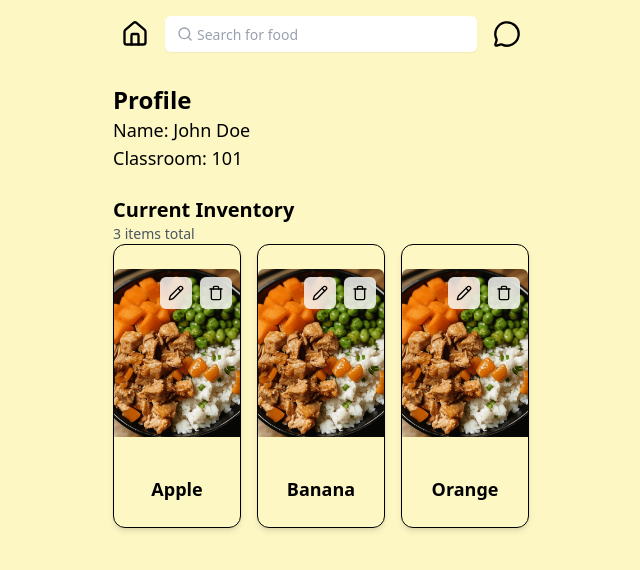
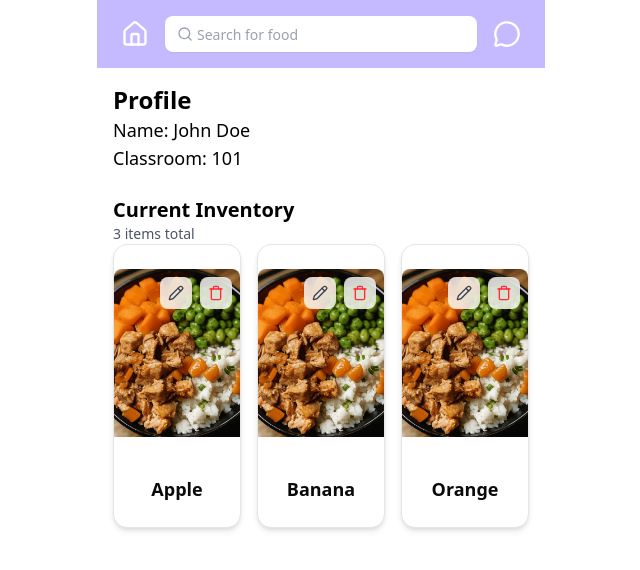
Before and after one commit to ntur101/LunchMeet, a React (Vite) app: page /profile in a window 1280 px wide. Shown: the top 570 px of the page, without its empty margins (319-959 px from the left). Built offline with nearby package versions, Linux system fonts and the light colour scheme.

Commit message:
Revert "feat: change colors CAN MERGE AFTER CHANGES"

```diff
--- a/components/ui/header-bar.jsx
+++ b/components/ui/header-bar.jsx
@@ -24,20 +24,20 @@ export function HeaderBar() {
     setSearchTerm(e.target.value);
   };
   return (
-    <div className="w-full flex items-center justify-between px-4 py-3 space-x-2">
+    <div className="w-full flex items-center justify-between bg-[#C5BAFF] px-4 py-3 space-x-2">
 
       {isHome ? (
         // Show Profile icon on Home
         <Link to="/profile">
           <div className="rounded-xl p-2 hover:bg-white transition">
-            <CircleUserRound className="h-7 w-7 " />
+            <CircleUserRound className="h-7 w-7 text-white" />
           </div>
         </Link>
       ) : (
         // Show Home icon on other pages
         <Link to="/">
           <div className="rounded-xl p-2 hover:bg-white transition">
-            <House className="h-7 w-7 " />
+            <House className="h-7 w-7 text-white" />
           </div>
         </Link>
       )}
@@ -58,7 +58,7 @@ export function HeaderBar() {
       {/* Right icon */}
       <Link to="/chats">
         <div className="rounded-xl p-2 hover:bg-white transition">
-          <MessageCircle className="h-7 w-7 " />
+          <MessageCircle className="h-7 w-7 text-white" />
         </div>
       </Link>
     </div>
--- a/src/index.css
+++ b/src/index.css
@@ -3,72 +3,118 @@
 
 @custom-variant dark (&:is(.dark *));
 
-:root {
-  --background: oklch(96.79% 0.0654 102.26);
-  --secondary-background: oklch(100% 0 0);
-  --foreground: oklch(0% 0 0);
-  --main-foreground: oklch(0% 0 0);
-  --main: oklch(86.03% 0.176 92.36);
-  --border: oklch(0% 0 0);
-  --ring: oklch(0% 0 0);
-  --overlay: oklch(0% 0 0 / 0.8);
-  --shadow: 2px 2px 0px 0px var(--border);
-  --chart-1: #FACC00;
-  --chart-2: #7A83FF;
-  --chart-3: #FF4D50;
-  --chart-4: #00D696;
-  --chart-5: #0099FF;
-  --chart-active-dot: #000;
-}
-
-.dark {
-  --background: oklch(29.28% 0.0373 94.38);
-  --secondary-background: oklch(23.93% 0 0);
-  --foreground: oklch(92.49% 0 0);
-  --main-foreground: oklch(0% 0 0);
-  --main: oklch(79.36% 0.1624 92.49);
-  --border: oklch(0% 0 0);
-  --ring: oklch(100% 0 0);
-  --shadow: 2px 2px 0px 0px var(--border);
-  --chart-1: #E0B700;
-  --chart-2: #7A83FF;
-  --chart-3: #FF6669;
-  --chart-4: #00BD84;
-  --chart-5: #008AE5;
-  --chart-active-dot: #fff;
-}
-
 @theme inline {
-  --color-main: var(--main);
+  --radius-sm: calc(var(--radius) - 4px);
+  --radius-md: calc(var(--radius) - 2px);
+  --radius-lg: var(--radius);
+  --radius-xl: calc(var(--radius) + 4px);
   --color-background: var(--background);
-  --color-secondary-background: var(--secondary-background);
   --color-foreground: var(--foreground);
-  --color-main-foreground: var(--main-foreground);
+  --color-card: var(--card);
+  --color-card-foreground: var(--card-foreground);
+  --color-popover: var(--popover);
+  --color-popover-foreground: var(--popover-foreground);
+  --color-primary: var(--primary);
+  --color-primary-foreground: var(--primary-foreground);
+  --color-secondary: var(--secondary);
+  --color-secondary-foreground: var(--secondary-foreground);
+  --color-muted: var(--muted);
+  --color-muted-foreground: var(--muted-foreground);
+  --color-accent: var(--accent);
+  --color-accent-foreground: var(--accent-foreground);
+  --color-destructive: var(--destructive);
   --color-border: var(--border);
-  --color-overlay: var(--overlay);
+  --color-input: var(--input);
   --color-ring: var(--ring);
   --color-chart-1: var(--chart-1);
   --color-chart-2: var(--chart-2);
   --color-chart-3: var(--chart-3);
   --color-chart-4: var(--chart-4);
   --color-chart-5: var(--chart-5);
+  --color-sidebar: var(--sidebar);
+  --color-sidebar-foreground: var(--sidebar-foreground);
+  --color-sidebar-primary: var(--sidebar-primary);
+  --color-sidebar-primary-foreground: var(--sidebar-primary-foreground);
+  --color-sidebar-accent: var(--sidebar-accent);
+  --color-sidebar-accent-foreground: var(--sidebar-accent-foreground);
+  --color-sidebar-border: var(--sidebar-border);
+  --color-sidebar-ring: var(--sidebar-ring);
+}
 
-  --spacing-boxShadowX: 2px;
-  --spacing-boxShadowY: 2px;
-  --spacing-reverseBoxShadowX: -2px;
-  --spacing-reverseBoxShadowY: -2px;
-  --radius-base: 10px;
-  --shadow-shadow: var(--shadow);
-  --font-weight-base: 500;
-  --font-weight-heading: 800;
+:root {
+  --radius: 0.625rem;
+  --background: oklch(1 0 0);
+  --foreground: oklch(0.145 0 0);
+  --card: oklch(1 0 0);
+  --card-foreground: oklch(0.145 0 0);
+  --popover: oklch(1 0 0);
+  --popover-foreground: oklch(0.145 0 0);
+  --primary: oklch(0.205 0 0);
+  --primary-foreground: oklch(0.985 0 0);
+  --secondary: oklch(0.97 0 0);
+  --secondary-foreground: oklch(0.205 0 0);
+  --muted: oklch(0.97 0 0);
+  --muted-foreground: oklch(0.556 0 0);
+  --accent: oklch(0.97 0 0);
+  --accent-foreground: oklch(0.205 0 0);
+  --destructive: oklch(0.577 0.245 27.325);
+  --border: oklch(0.922 0 0);
+  --input: oklch(0.922 0 0);
+  --ring: oklch(0.708 0 0);
+  --chart-1: oklch(0.646 0.222 41.116);
+  --chart-2: oklch(0.6 0.118 184.704);
+  --chart-3: oklch(0.398 0.07 227.392);
+  --chart-4: oklch(0.828 0.189 84.429);
+  --chart-5: oklch(0.769 0.188 70.08);
+  --sidebar: oklch(0.985 0 0);
+  --sidebar-foreground: oklch(0.145 0 0);
+  --sidebar-primary: oklch(0.205 0 0);
+  --sidebar-primary-foreground: oklch(0.985 0 0);
+  --sidebar-accent: oklch(0.97 0 0);
+  --sidebar-accent-foreground: oklch(0.205 0 0);
+  --sidebar-border: oklch(0.922 0 0);
+  --sidebar-ring: oklch(0.708 0 0);
+}
+
+.dark {
+  --background: oklch(0.145 0 0);
+  --foreground: oklch(0.985 0 0);
+  --card: oklch(0.205 0 0);
+  --card-foreground: oklch(0.985 0 0);
+  --popover: oklch(0.205 0 0);
+  --popover-foreground: oklch(0.985 0 0);
+  --primary: oklch(0.922 0 0);
+  --primary-foreground: oklch(0.205 0 0);
+  --secondary: oklch(0.269 0 0);
+  --secondary-foreground: oklch(0.985 0 0);
+  --muted: oklch(0.269 0 0);
+  --muted-foreground: oklch(0.708 0 0);
+  --accent: oklch(0.269 0 0);
+  --accent-foreground: oklch(0.985 0 0);
+  --destructive: oklch(0.704 0.191 22.216);
+  --border: oklch(1 0 0 / 10%);
+  --input: oklch(1 0 0 / 15%);
+  --ring: oklch(0.556 0 0);
+  --chart-1: oklch(0.488 0.243 264.376);
+  --chart-2: oklch(0.696 0.17 162.48);
+  --chart-3: oklch(0.769 0.188 70.08);
+  --chart-4: oklch(0.627 0.265 303.9);
+  --chart-5: oklch(0.645 0.246 16.439);
+  --sidebar: oklch(0.205 0 0);
+  --sidebar-foreground: oklch(0.985 0 0);
+  --sidebar-primary: oklch(0.488 0.243 264.376);
+  --sidebar-primary-foreground: oklch(0.985 0 0);
+  --sidebar-accent: oklch(0.269 0 0);
+  --sidebar-accent-foreground: oklch(0.985 0 0);
+  --sidebar-border: oklch(1 0 0 / 10%);
+  --sidebar-ring: oklch(0.556 0 0);
 }
 
 @layer base {
+  * {
+    @apply border-border outline-ring/50;
+  }
   body {
-    @apply text-foreground font-base bg-background;
-  }
-
-  h1, h2, h3, h4, h5, h6{
-    @apply font-heading;
+    @apply bg-background text-foreground;
   }
 }
--- a/src/pages/App.jsx
+++ b/src/pages/App.jsx
@@ -13,7 +13,7 @@ function AppContent() {
   const showHeader = location.pathname !== '/login';
 
   return (
-    <div className="min-h-screen w-full max-w-md mx-auto">
+    <div className="min-h-screen w-full max-w-md mx-auto bg-white text-black">
       {showHeader && <HeaderBar />}
       <Routes>
         <Route path="/login" element={<Login />} />
--- a/src/pages/ChatList.jsx
+++ b/src/pages/ChatList.jsx
@@ -19,10 +19,10 @@ function ChatList() {
           >
             <div className="flex justify-between items-start">
               <div className="flex-1">
-                <div className="font-semibold">{chat.name}</div>
-                <div className="text-sm mt-1">{chat.lastMessage}</div>
+                <div className="font-semibold text-gray-900">{chat.name}</div>
+                <div className="text-sm text-gray-600 mt-1">{chat.lastMessage}</div>
               </div>
-              <div className="text-xs ml-2">{chat.timestamp}</div>
+              <div className="text-xs text-gray-400 ml-2">{chat.timestamp}</div>
             </div>
           </Link>
         ))}
--- a/src/pages/Login.jsx
+++ b/src/pages/Login.jsx
@@ -54,7 +54,7 @@ function Login() {
 
         {/* Confirm Button */}
         <Link to="/">
-          <Button className="w-full">Confirm</Button>
+          <Button className="w-full bg-[#C5BAFF] text-black hover:text-white">Confirm</Button>
         </Link>
       </div>
 
@@ -67,7 +67,7 @@ function Login() {
 
       {/* Sign Up Button */}
       <div className="w-full max-w-sm my-6">
-        <Button className="w-full">Sign Up</Button>
+        <Button className="w-full bg-[#C5BAFF] text-black hover:text-white">Sign Up</Button>
       </div>
 
     </div>
--- a/src/pages/Profile.jsx
+++ b/src/pages/Profile.jsx
@@ -105,13 +105,13 @@ function Profile() {
                       className="p-2 rounded-md bg-white/80 backdrop-blur hover:bg-white"
                       onClick={() => openDialog('edit', item)}
                     >
-                      <Pencil className="w-4 h-4" />
+                      <Pencil className="w-4 h-4 text-gray-700" />
                     </button>
                     <button
                       className="p-2 rounded-md bg-white/80 backdrop-blur hover:bg-white"
                       onClick={() => openDialog('delete', item)}
                     >
-                      <Trash className="w-4 h-4" />
+                      <Trash className="w-4 h-4 text-red-500" />
                     </button>
                   </div>
                 </div>
```
Also changed, not shown: src/pages/AddFood.jsx (+10 -10 lines).
